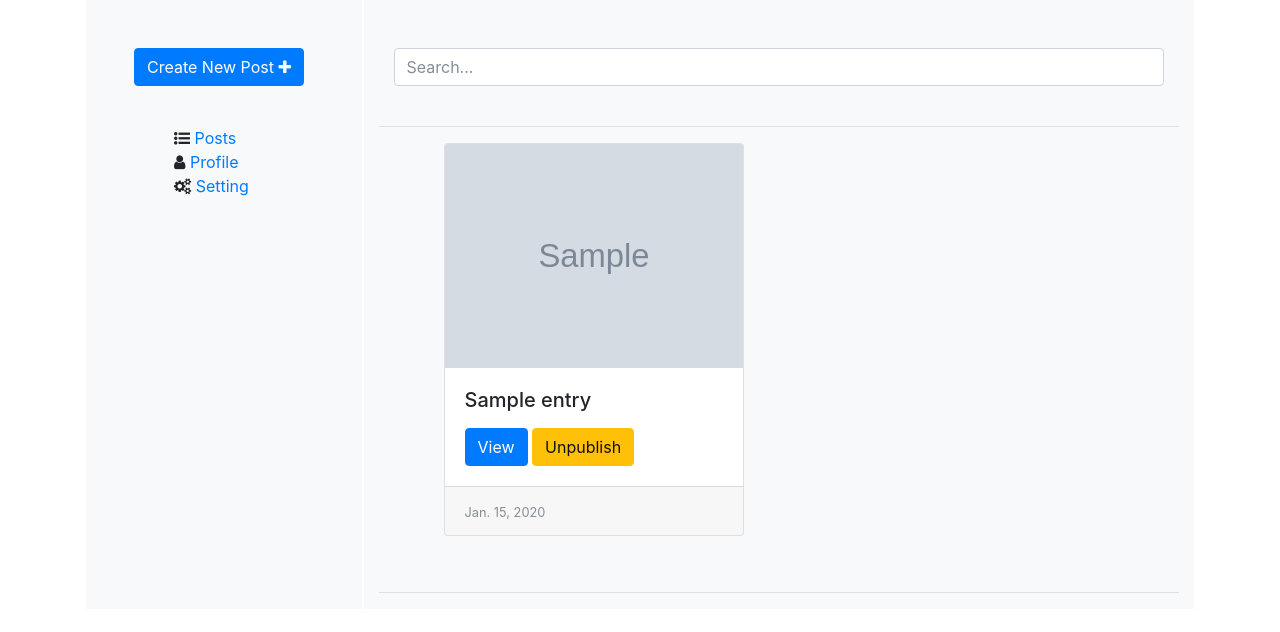
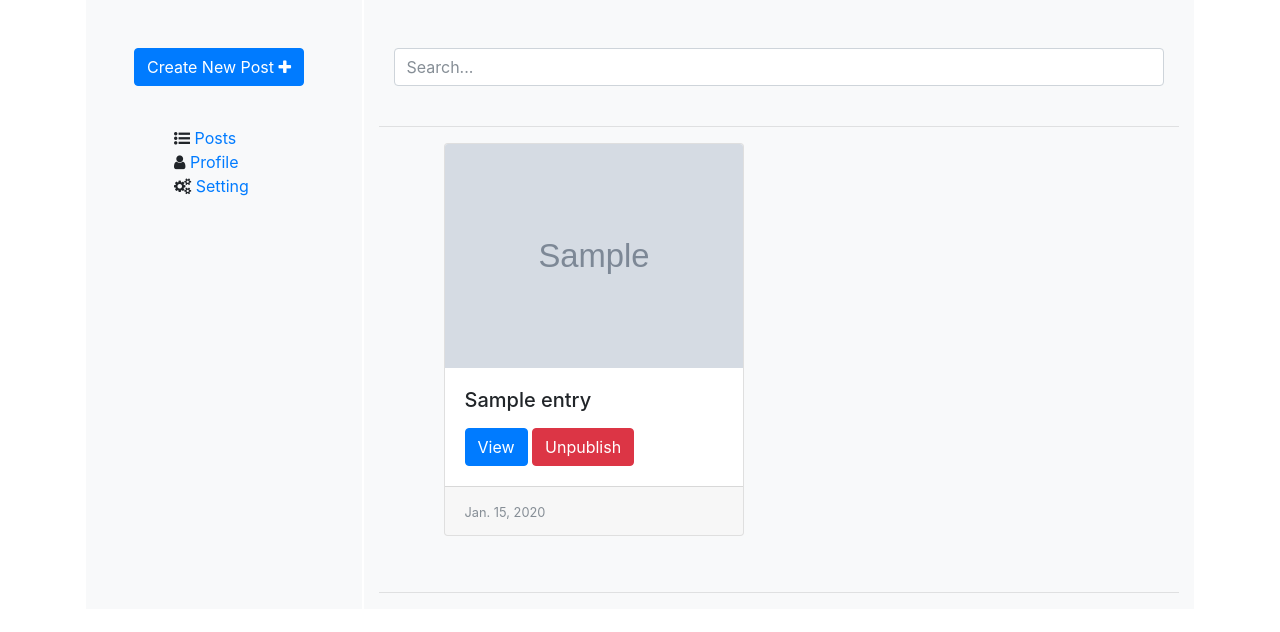
Before and after one commit to abiolarasheed/django-tinyblog, a Django app: page /dashboard/my-posts/ in a window 1280 px wide. Shown: the part 81-713 px from the top of the page. Run offline with Django 3.2, Linux system fonts and the light colour scheme; a user stored in the database is signed in; tables that the repository leaves empty hold one stand-in row (values such as "Sample post"); grey boxes marked "Sample" are stand-in pictures; some libraries are stand-ins or nearby versions.

Commit message:
More templates updates

```diff
--- a/blog/templates/dashboard_entry_list.html
+++ b/blog/templates/dashboard_entry_list.html
@@ -15,8 +15,9 @@
             <a href="{{entry.get_absolute_url}}" class="btn btn-primary"> View </a>
             {% if request.user == entry.author and not entry.is_published%}
             <a href="{% url 'entry_update' entry.pk %}" class="btn btn-success"> Update </a>
+            <a href="{% url 'publish_entry' entry.pk %}" class="btn btn-warning"> Publish </a>
             {%else%}
-            <a href="{% url 'unpublish_entry' entry.pk %}" class="btn btn-warning"> Unpublish </a>
+            <a href="{% url 'unpublish_entry' entry.pk %}" class="btn btn-danger"> Unpublish </a>
             {% endif %}
         </div>
         <div class="card-footer">
```
Also changed, not shown: blog/templates/entry_list.html (+10 -0 lines).
